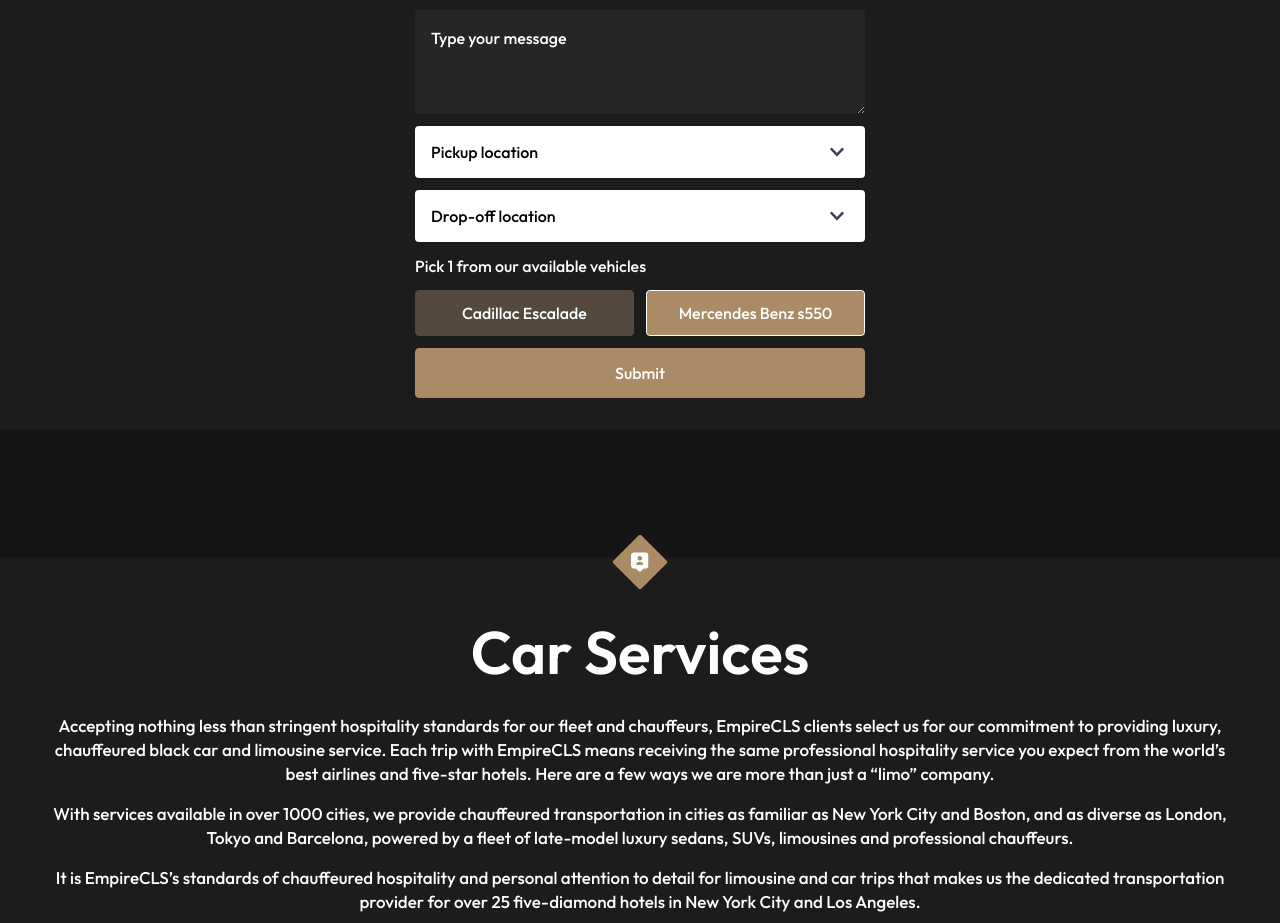
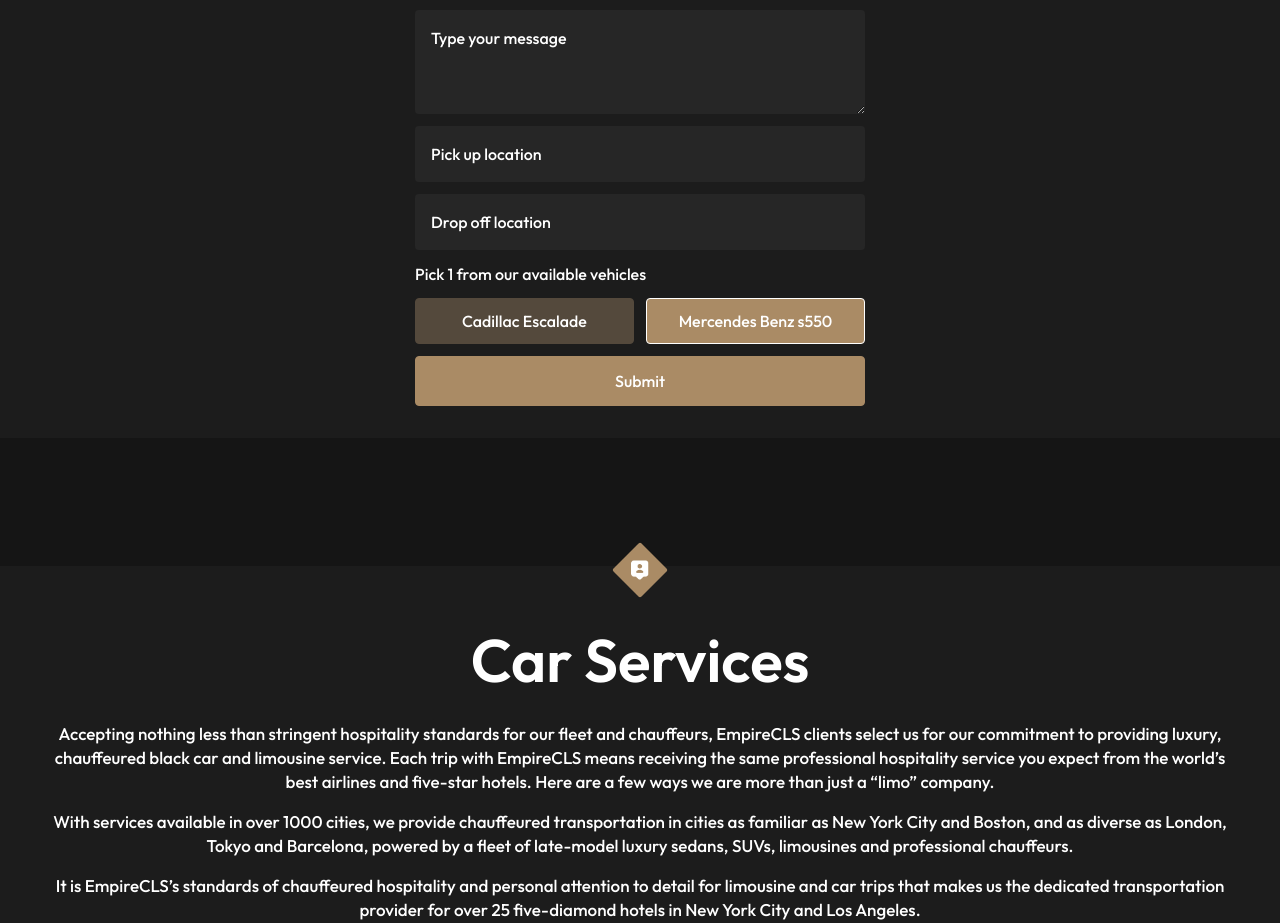
Before and after one commit to Nithishpandian/car-chauffeur, a React (Vite) app in the folder client/: page /book-now in a window 1280 px wide. Shown: the part 852-1775 px from the top of the page. Built offline with nearby package versions, Linux system fonts and the light colour scheme; no server answers; sample sign-in values are in the browser's storage.

Commit message:
added link to fleet and service

```diff
--- a/client/package.json
+++ b/client/package.json
@@ -16,7 +16,8 @@
     "react-dom": "^18.3.1",
     "react-hot-toast": "^2.4.1",
     "react-icons": "^5.2.1",
-    "react-router-dom": "^6.23.1"
+    "react-router-dom": "^6.23.1",
+    "react-scroll": "^1.9.0"
   },
   "devDependencies": {
     "@types/react": "^18.3.3",
--- a/client/src/components/book-now/BookNowForm.jsx
+++ b/client/src/components/book-now/BookNowForm.jsx
@@ -98,13 +98,22 @@ const BookNowForm = () => {
               >
                 Please select category
               </option>
-              <option value={"Option 1"} className="bg-backgroundGray text-white">
+              <option
+                value={"Option 1"}
+                className="bg-backgroundGray text-white"
+              >
                 Option 1
               </option>
-              <option value={"Option 2"} className="bg-backgroundGray text-white">
+              <option
+                value={"Option 2"}
+                className="bg-backgroundGray text-white"
+              >
                 Option 2
               </option>
-              <option value={"Option 3"} className="bg-backgroundGray text-white">
+              <option
+                value={"Option 3"}
+                className="bg-backgroundGray text-white"
+              >
                 Option 3
               </option>
             </select>
@@ -121,7 +130,23 @@ const BookNowForm = () => {
             rows={3}
             required
           ></textarea>
-          <div className="relative w-full text-black">
+          <input
+            type="text"
+            name="pickupLocation"
+            onChange={handleChange}
+            placeholder="Pick up location"
+            className=" bg-backgroundGray p-4 placeholder:text-white text-white rounded w-full focus-within:outline-none"
+            required
+          />
+          <input
+            type="text"
+            name="dropOffLocation"
+            onChange={handleChange}
+            placeholder="Drop off location"
+            className=" bg-backgroundGray p-4 placeholder:text-white text-white rounded w-full focus-within:outline-none"
+            required
+          />
+          {/* <div className="relative w-full text-black">
             <select
               className="block w-full appearance-none bg-white px-4 py-4 pr-8 rounded shadow-sm leading-tight focus:outline-none focus:shadow-outline"
               name="pickupLocation"
@@ -178,7 +203,7 @@ const BookNowForm = () => {
             <div className="pointer-events-none absolute inset-y-0 right-0 flex items-center px-5 text-gray-700">
               <FaChevronDown />
             </div>
-          </div>
+          </div> */}
           <h1 className="w-full text-left font-medium text-white">
             Pick 1 from our available vehicles
           </h1>
--- a/client/src/components/common/CarService.jsx
+++ b/client/src/components/common/CarService.jsx
@@ -25,6 +25,7 @@ const CarService = () => {
       viewport={{
         once: true,
       }}
+      id="services"
       className="font-medium flex flex-col justify-center items-center gap-8 bg-backgroundSlate py-8 px-4 mt-2 mb-14"
     >
       <img src={carServiceIcon} className=" -mt-14 w-14" alt="" />
--- a/client/src/components/common/Navbar.jsx
+++ b/client/src/components/common/Navbar.jsx
@@ -44,8 +44,8 @@ const Navbar = () => {
         <div className=" text-lg hidden md:flex items-center md:gap-3 lg:gap-5 justify-center">
           <Link to={"/"}>Home</Link>
           <Link to={"/about"}>About</Link>
-          <Link to={"/book-now"}>Fleet</Link>
-          <Link to={"/services"}>Services</Link>
+          <a href="#fleet">Fleet</a>
+          <a href="#services">Services</a>
           <Link to={"/contact"}>Contact</Link>
         </div>
         <div className=" hidden md:flex justify-center items-center gap-2 lg:gap-4 text-lg ">
@@ -93,8 +93,12 @@ const Navbar = () => {
         <div className=" text-4xl font-semibold flex flex-col gap-6 md:hidden items-center justify-center -mt-14 pb-10 h-full">
           <Link to={"/"}>Home</Link>
           <Link to={"/about"}>About</Link>
-          <Link to={"/book-now"}>Fleet</Link>
-          <Link to={"/services"}>Services</Link>
+          <a onClick={() => setOpenMenu(false)} href="#fleet">
+            Fleet
+          </a>
+          <a onClick={() => setOpenMenu(false)} href="#services">
+            Services
+          </a>
           <Link to={"/contact"}>Contact</Link>
           {token ? (
             <button
--- a/client/src/components/home/ArrivalContainer.jsx
+++ b/client/src/components/home/ArrivalContainer.jsx
@@ -44,9 +44,12 @@ const ArrivalContainer = () => {
         >
           Reserve a ride
         </Link>
-        <button className=" text-center text-backgroundBlack bg-white py-2 sm:py-[10px] px-5 sm:px-12 w-full rounded">
+        <Link
+          to={"/contact"}
+          className=" text-center text-backgroundBlack bg-white py-2 sm:py-[10px] px-5 sm:px-12 w-full rounded"
+        >
           I have a question
-        </button>
+        </Link>
       </div>
       <div className="relative w-fit h-fit text-lg sm:text-xl">
         <img src={motorImg} alt="" />
--- a/client/src/components/home/BookReservationHome.jsx
+++ b/client/src/components/home/BookReservationHome.jsx
@@ -1,6 +1,7 @@
 import React from "react";
 import reservationIcon from "../../assets/icons/reservation-icon.png";
 import { motion } from "framer-motion";
+import { Link } from "react-router-dom";
 
 const BookReservationHome = () => {
 
@@ -36,9 +37,9 @@ const BookReservationHome = () => {
           <button className=" text-white bg-backgroundLightSlate py-2 sm:py-[10px] px-3 w-full rounded">
             Reserve a ride
           </button>
-          <button className=" text-white bg-backgroundLightSlate py-2 sm:py-[10px] px-3 w-full rounded">
+          <Link to={"/contact"} className=" text-center text-white bg-backgroundLightSlate py-2 sm:py-[10px] px-3 w-full rounded">
             I have a question
-          </button>
+          </Link>
         </div>
         <div className=" text-[13px] sm:text-base md:text-lg grid grid-cols-2 sm:items-center justify-center gap-5 text-center w-full ">
           <p>Quick Book a reservation as a guest without creating an account</p>
--- a/client/src/components/home/FleetHome.jsx
+++ b/client/src/components/home/FleetHome.jsx
@@ -25,6 +25,7 @@ const FleetHome = () => {
       viewport={{
         once: true,
       }}
+      id="fleet"
       className=" py-16 px-2 flex flex-col gap-14 items-center justify-center text-white"
     >
       <div className=" flex flex-col items-center justify-center gap-2">
--- a/client/src/index.css
+++ b/client/src/index.css
@@ -17,3 +17,9 @@ input::-webkit-inner-spin-button {
 input[type=number] {
     -moz-appearance: textfield;
 }
+
+
+html,
+body {
+    scroll-behavior: smooth;
+}
```
Also changed, not shown: 1 other file (tests, documents, lock files or other folders).
